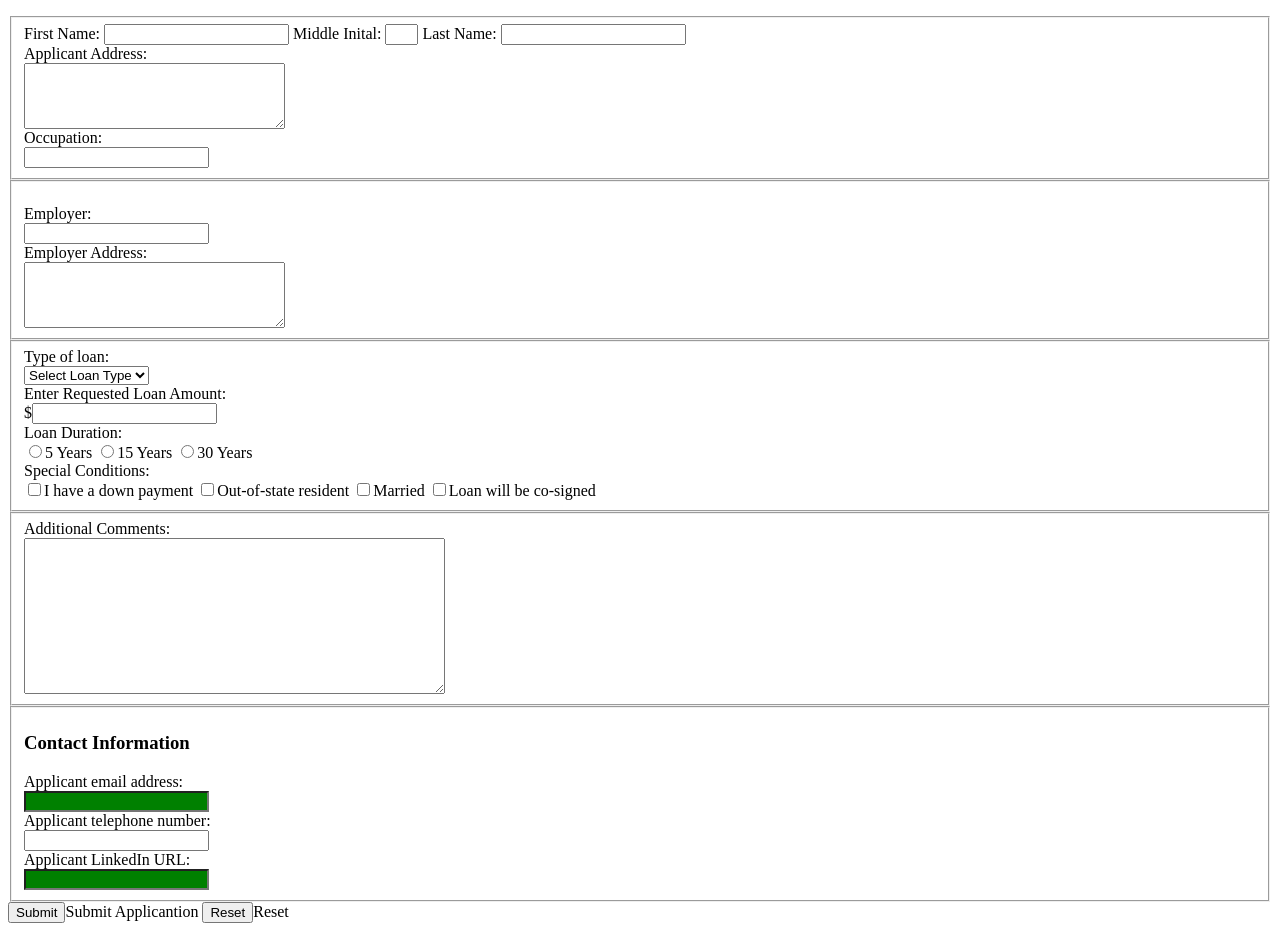
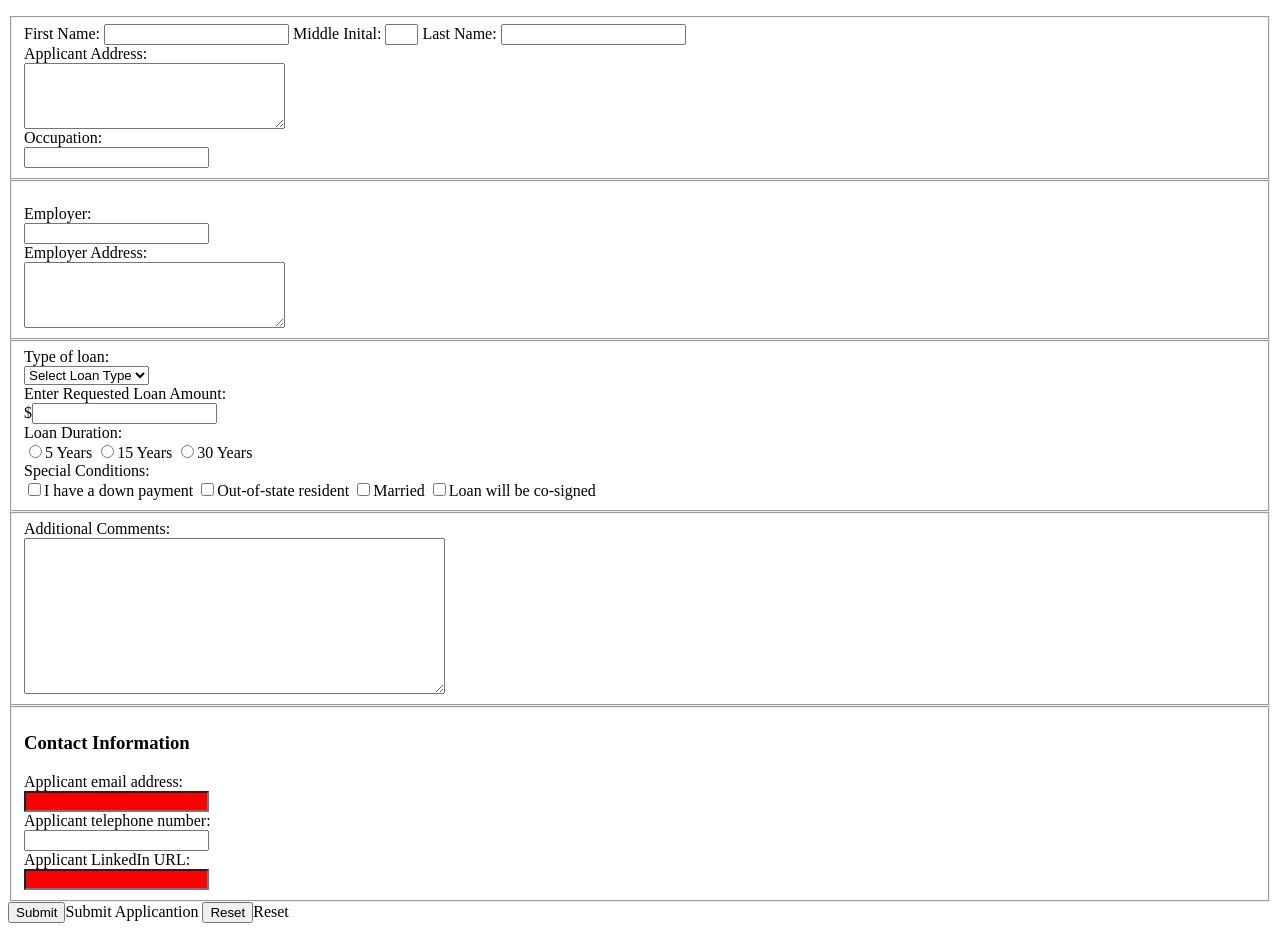
Before and after one commit to SorrelBrigman/CSSBankingValidation, a plain HTML site: page index.html in a window 1280 px wide. Shown: the part 91-1030 px from the top of the page. Drawn offline with Linux system fonts and the light colour scheme.

Commit message:
made email and linkedIn link required

```diff
--- a/index.html
+++ b/index.html
@@ -67,7 +67,7 @@
 			<h3>Contact Information</h3>
 			Applicant email address:
 			<br>
-			<input type="email" name="applicantEmail">
+			<input type="email" name="applicantEmail" required>
 			<br>
 			Applicant telephone number:
 			<br>
@@ -75,7 +75,7 @@
 			<br>
 			Applicant LinkedIn URL:
 			<br>
-			<input type="url" name="LinkedIn">
+			<input type="url" name="LinkedIn" required>
 		</fieldset>
 		<input type="submit">Submit Applicantion
 		<input type="reset">Reset
```
